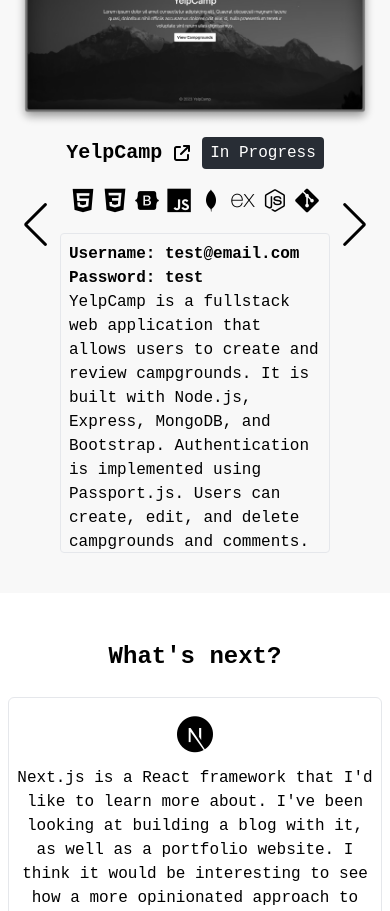
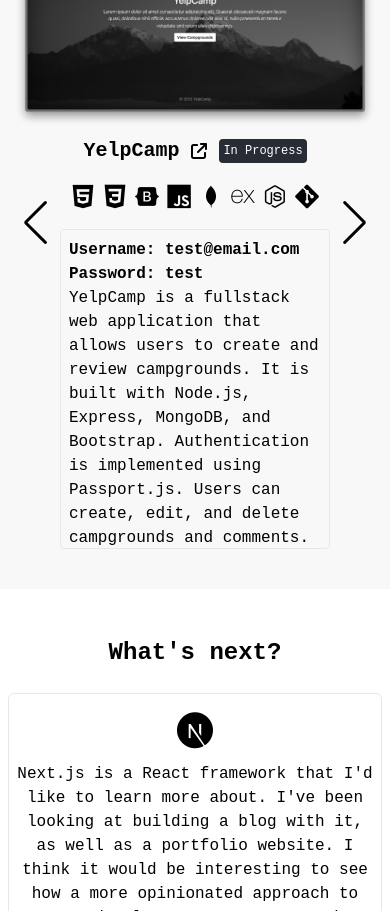
Before and after one commit to zacnation/react-portfolio, a React (Vite) app: page / in a window 390 px wide. Shown: the part 2400-3311 px from the top of the page. Built offline with nearby package versions, Linux system fonts and the light colour scheme.

Commit message:
Decrease badge text on small screens

```diff
--- a/src/components/Slide.jsx
+++ b/src/components/Slide.jsx
@@ -36,7 +36,7 @@ export default function Slide(props) {
             )}
             {props.badge && (
               <p
-                className={`px-2 py-1 rounded ${
+                className={`px-2 py-1 rounded max-md:text-xs max-md:px-1 ${
                   props.darkMode
                     ? 'bg-light text-black'
                     : 'bg-dark-I text-white'
```
